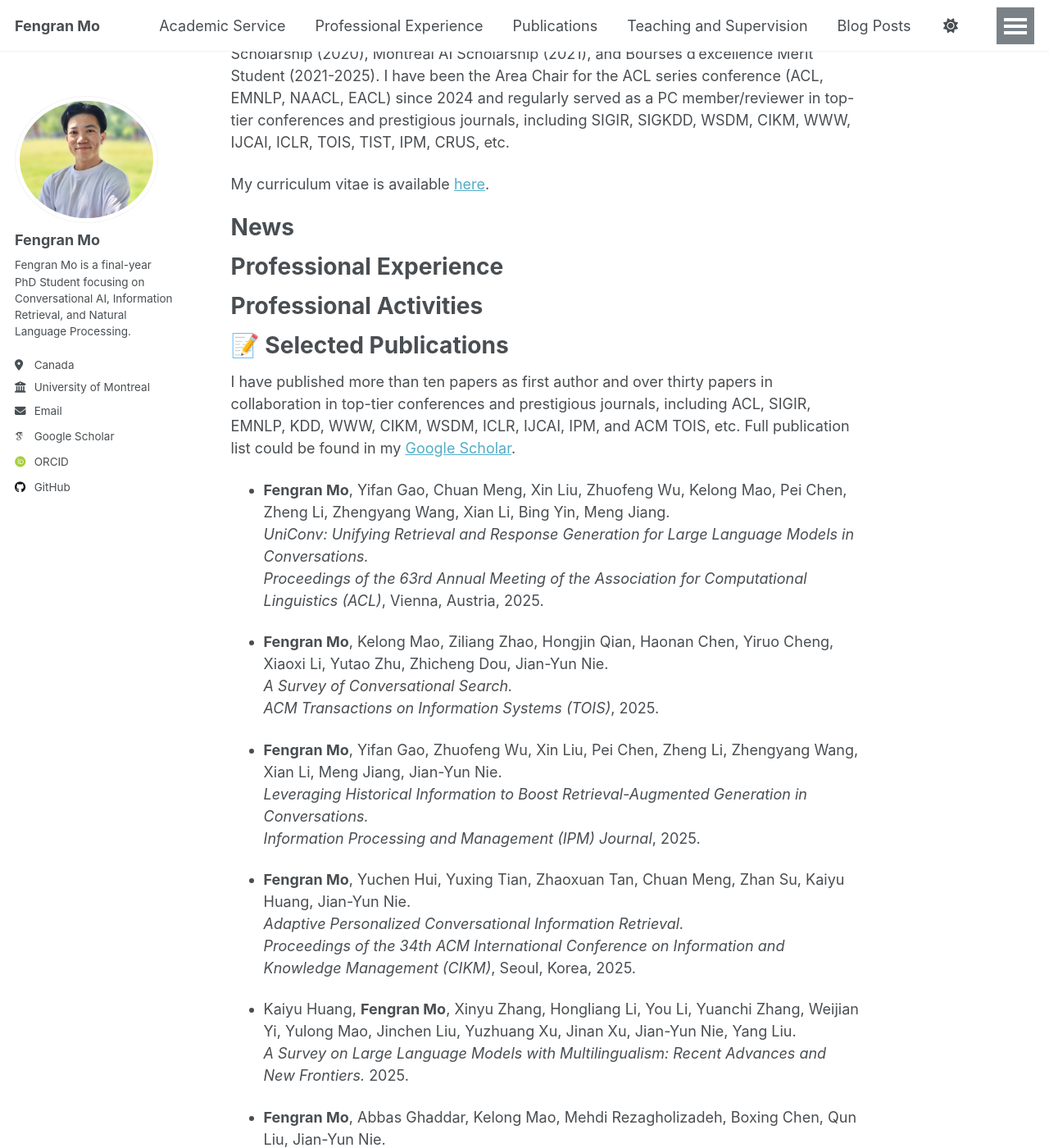
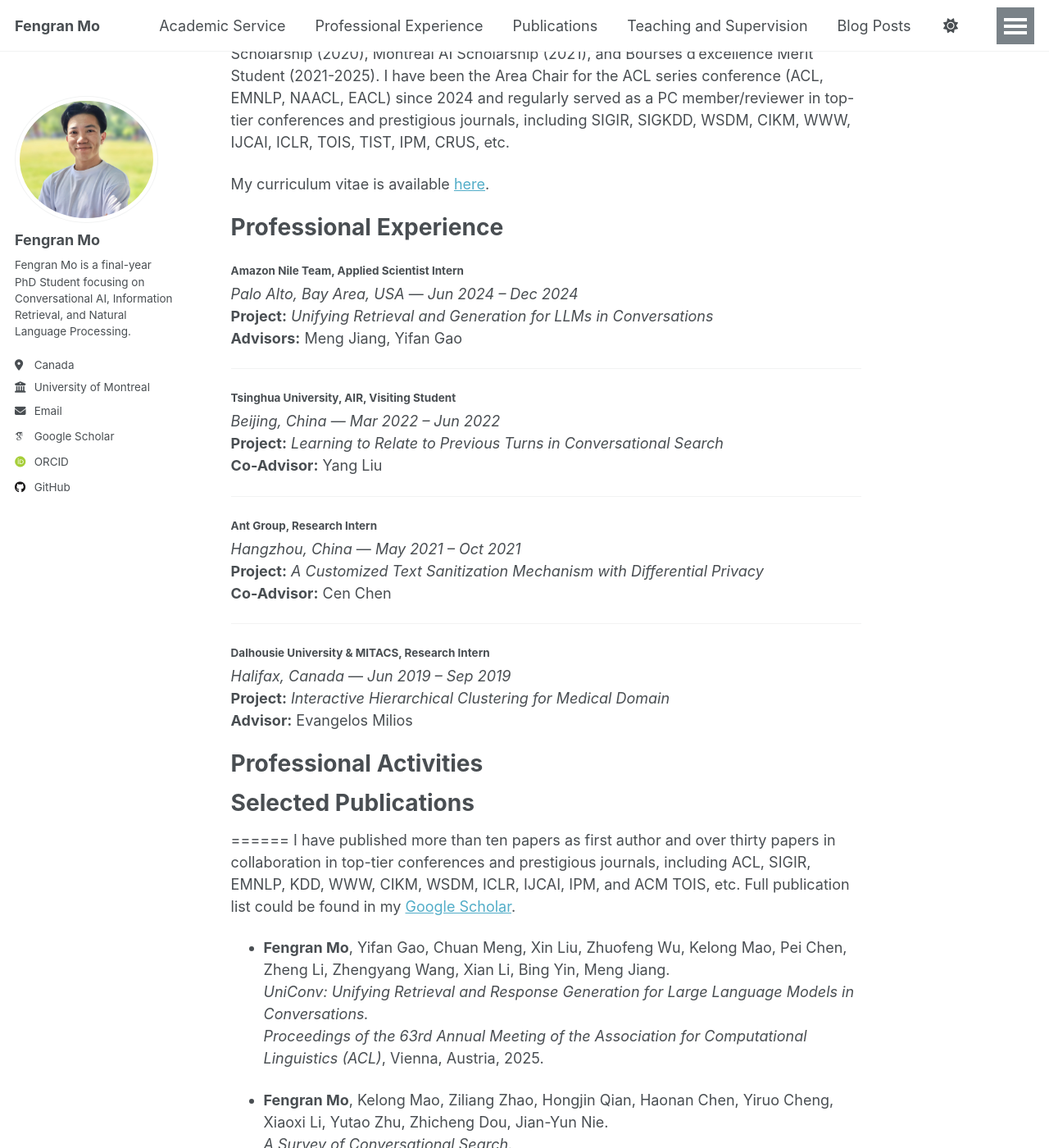
Before and after one commit to fengranMark/fengranMark.github.io, a Jekyll site: the page built from _pages/about.md, in a window 1280 px wide and 1400 px high, scrolled down 672 px. Shown: the whole window at 82% size. Built offline with Jekyll 4.4.1, drawn with Linux system fonts in a browser that asks for light colours; some web fonts are replaced; a script that is not in the unit is left out.

Commit message:
Update about.md

```diff
--- a/_pages/about.md
+++ b/_pages/about.md
@@ -18,18 +18,40 @@ I have ever received Best Paper Award Nominations in WWW 2023 and Best Resource
 
 My curriculum vitae is available [here](../files/CV.pdf).
 
-News
-======
-
 
 Professional Experience
 ======
+#### **Amazon Nile Team**, Applied Scientist Intern
+*Palo Alto, Bay Area, USA* — *Jun 2024 – Dec 2024*
+**Project:** *Unifying Retrieval and Generation for LLMs in Conversations*
+**Advisors:** Meng Jiang, Yifan Gao
+
+---
+
+#### **Tsinghua University, AIR**, Visiting Student
+*Beijing, China* — *Mar 2022 – Jun 2022*
+**Project:** *Learning to Relate to Previous Turns in Conversational Search*
+**Co-Advisor:** Yang Liu
+
+---
+
+#### **Ant Group**, Research Intern
+*Hangzhou, China* — *May 2021 – Oct 2021*
+**Project:** *A Customized Text Sanitization Mechanism with Differential Privacy*
+**Co-Advisor:** Cen Chen
+
+---
+
+#### **Dalhousie University & MITACS**, Research Intern
+*Halifax, Canada* — *Jun 2019 – Sep 2019*
+**Project:** *Interactive Hierarchical Clustering for Medical Domain*
+**Advisor:** Evangelos Milios
 
 Professional Activities
 ======
 
 
-📝 Selected Publications
+# Selected Publications
 ======
 I have published more than ten papers as first author and over thirty papers in collaboration in top-tier conferences and prestigious journals, including ACL, SIGIR, EMNLP, KDD, WWW, CIKM, WSDM, ICLR, IJCAI, IPM, and ACM TOIS, etc. Full publication list could be found in my [Google Scholar](https://scholar.google.com/citations?hl=en&user=AqsGXGkAAAAJ).
 
```
